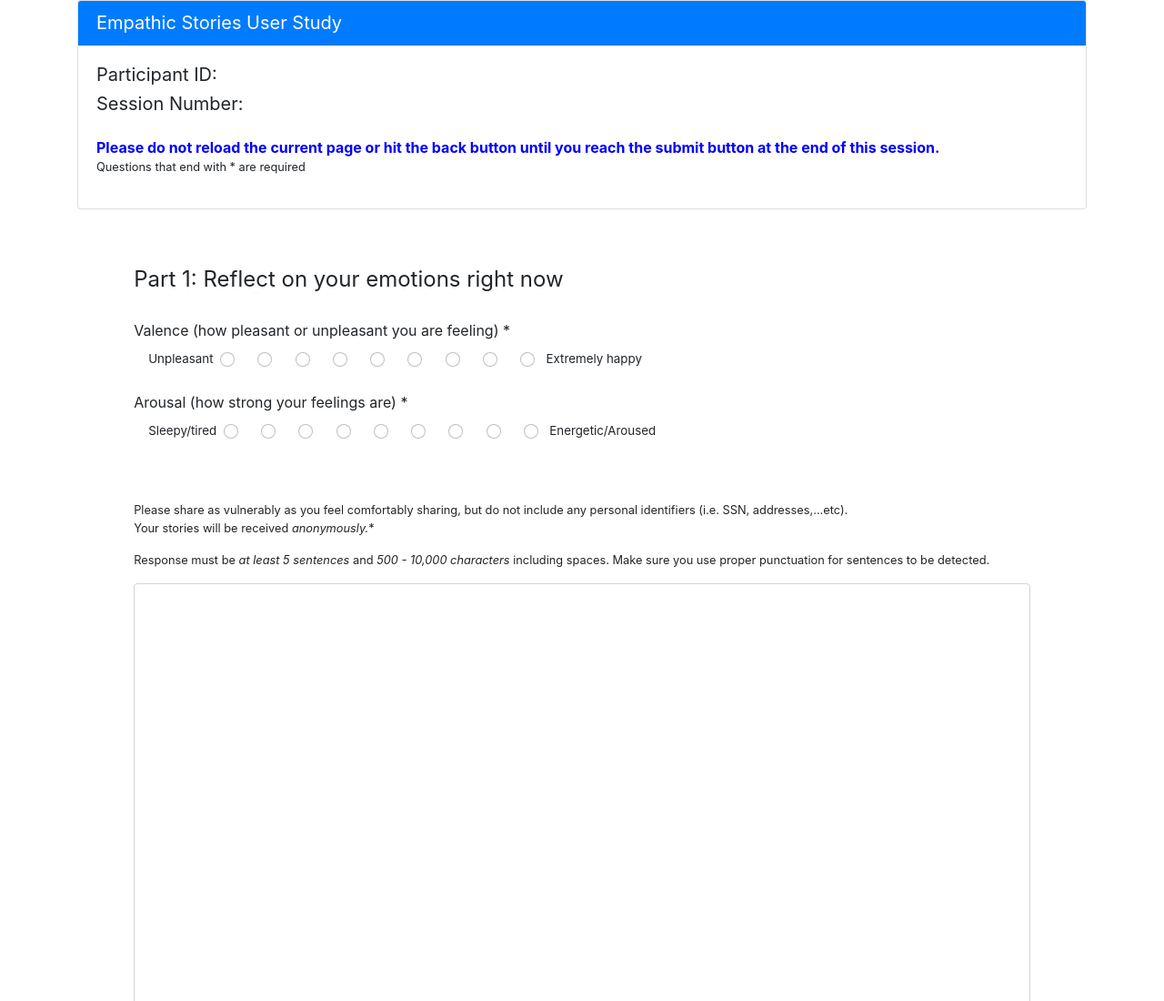
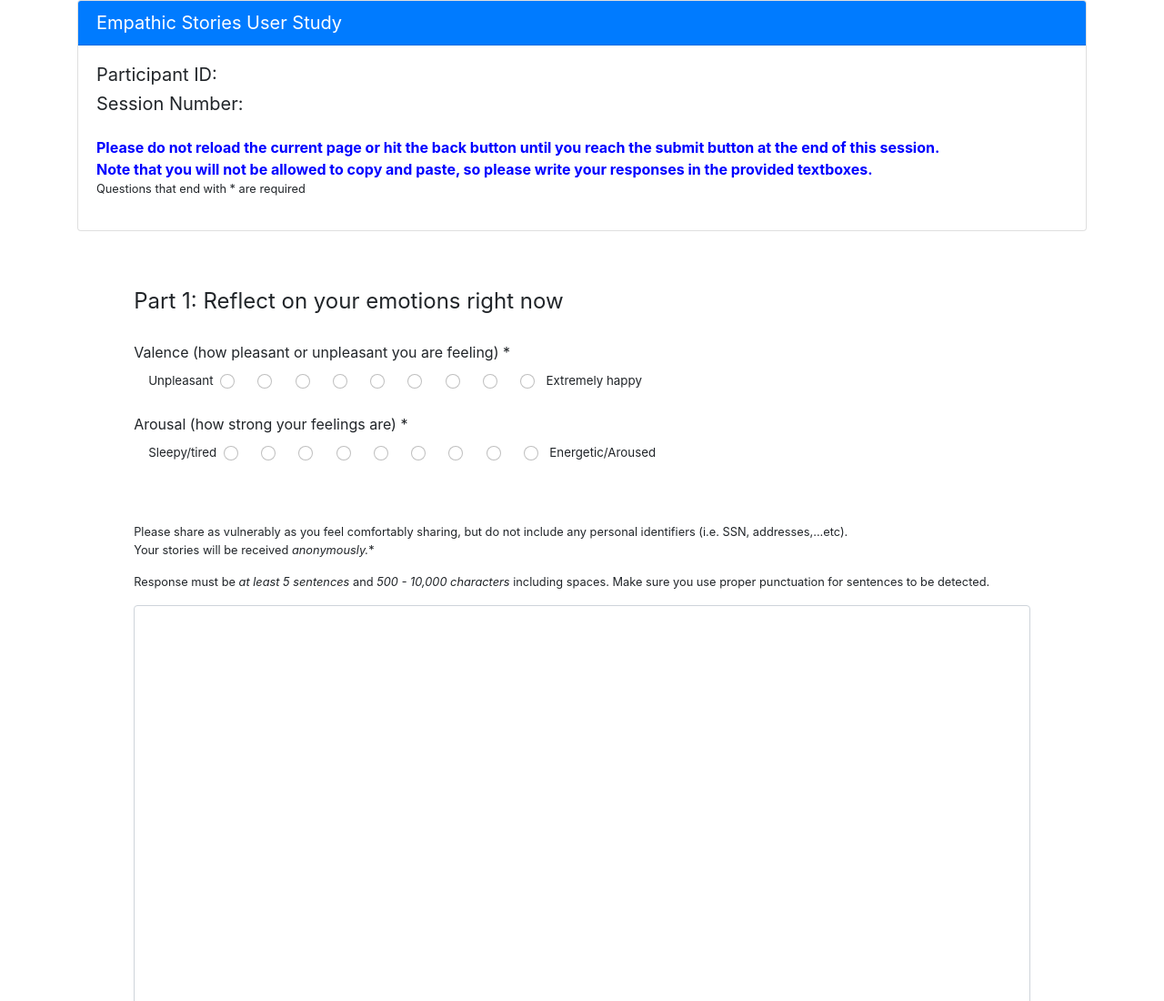
Before and after one commit to jocelynshen/empathic-stories-user-study, a plain HTML site: page participantID.html in a window 1280 px wide. Shown: the top 1100 px of the page at 91% size. Drawn offline with nearby package versions, Linux system fonts and the light colour scheme; no server answers.

Commit message:
add note to participant id

```diff
--- a/participantID.html
+++ b/participantID.html
@@ -33,7 +33,8 @@
         <h5 style="display: inline-block;" id="showSessionNum"></h5>
         <p></p>
         <p class="justify-content-center" style="margin:auto; color:blue;font-weight:bold;">Please do not reload the
-          current page or hit the back button until you reach the submit button at the end of this session.</p>
+          current page or hit the back button until you reach the submit button at the end of this session.<br>
+          Note that you will not be allowed to copy and paste, so please write your responses in the provided textboxes.</p>
         <p><small>Questions that end with * are required</small></p>
       </div>
     </div>
```
